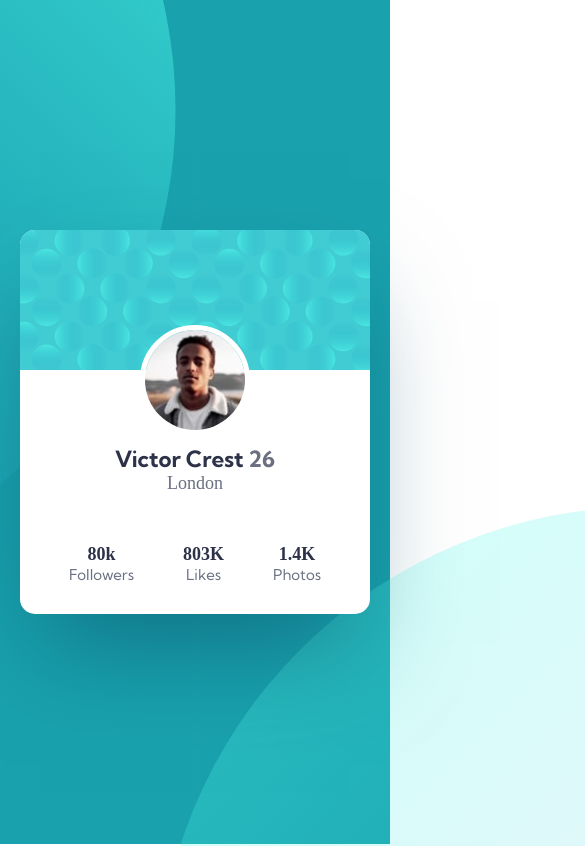
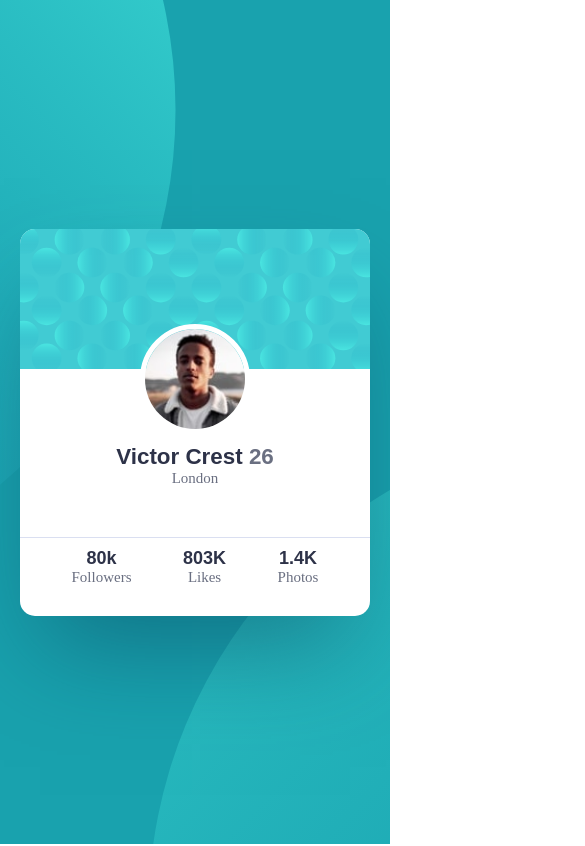
Before and after one commit to aydom669/Profile-card-component, a plain HTML site: page index.html in a window 390 px wide. Shown: the top 846 px of the page, 585 px wide, since content can reach past the window. Drawn offline with Linux system fonts and the light colour scheme.

Commit message:
responsividade

```diff
--- a/style.css
+++ b/style.css
@@ -30,7 +30,7 @@ body {
     font-size: 18px;
     color: var(--Very-dark-desaturated-blue);
     color: hsl(229, 23%, 23%);
-    overflow: hidden;
+
 }
 .bola-de-fundo__top img{
     position: absolute;
@@ -38,22 +38,27 @@ body {
     right: 55%;
     z-index: 1;
 }
-
+.bola-de-fundo__bottom{
+    position: absolute;
+    top: 60%;
+    left: 38%;
+    z-index: 1;
+}
 .conteiner{
-    background-position: -90% -500px, 170% 400px;
-    background-repeat: no-repeat;
-    background: hsl(185, 75%, 39%);
-    min-height: 100vh;
+    position: relative;
     display: flex;
+    justify-content: center;
     align-items: center;
-    justify-content: center;
+    background-color: hsl(185, 75%, 39%);
+    height:100vh;
+    overflow:hidden;
 }
 .card{
     z-index: 4;
     background: hsl(0, 0%, 100%);
     text-align: center;
     border-radius: 15px;
-    max-width: 350px;
+    max-width: 21.875rem;
     overflow: hidden;
     box-shadow: 0px 50px 100px -20px rgba(8, 70, 94, 0.504835);
 }
@@ -75,7 +80,7 @@ body {
 .card__user--titulo{
     font-weight: 900;
     font-size: 1.4rem;
-    font-family: "Kumbh sans", sans-serif;
+    font-family: sans-serif;
 }
 .card__user--span{
     color:  hsl(227, 10%, 46%);
@@ -84,9 +89,11 @@ p{
     color:  hsl(227, 10%, 46%);
 }
 .lista{
+    border-top: 1px solid hsl(227, 47%, 90%);;
     margin-bottom: 25px;
 }
 .lista ul{
+    margin-top: 10px;
     list-style: none;
     display: flex;
     justify-content: space-evenly;
@@ -95,16 +102,22 @@ p{
     margin-bottom: 5px;
 }
 .lista span{
-    font-weight: 900;
+    font-family: sans-serif;
+    font-weight: 800;
     margin-bottom: 4px;
 }
-.lista p{
-    font-family: "Kumbh sans", sans-serif;
+ p{
     font-size: 15px;
 }
-.bola-de-fundo__bottom{
-    position: absolute;
-    top: 60%;
-    left: 40%;
-    z-index: 1;
+
+@media (max-width: 400px) {
+    .card{
+        margin: 13px;
+    }
+    .bola-de-fundo__bottom{
+        position: absolute;
+        top: 50%;
+        left: 38%;
+        z-index: 1;
+    }
 }
```
